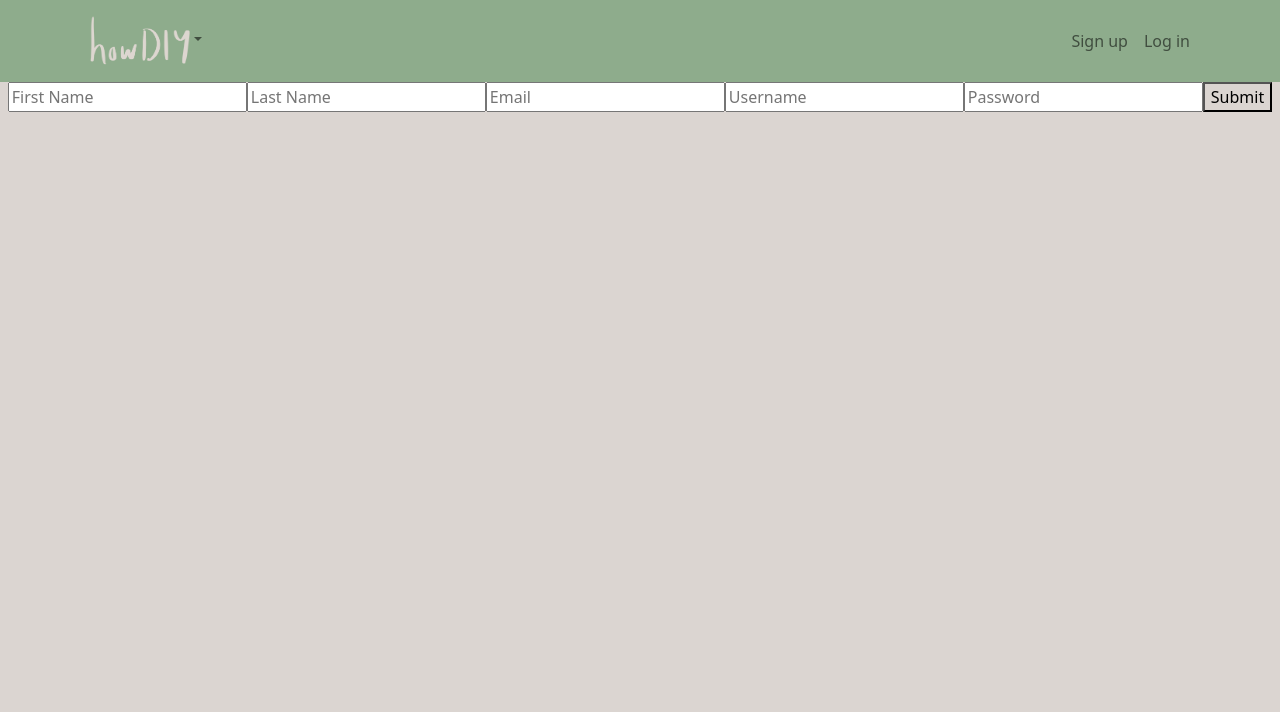
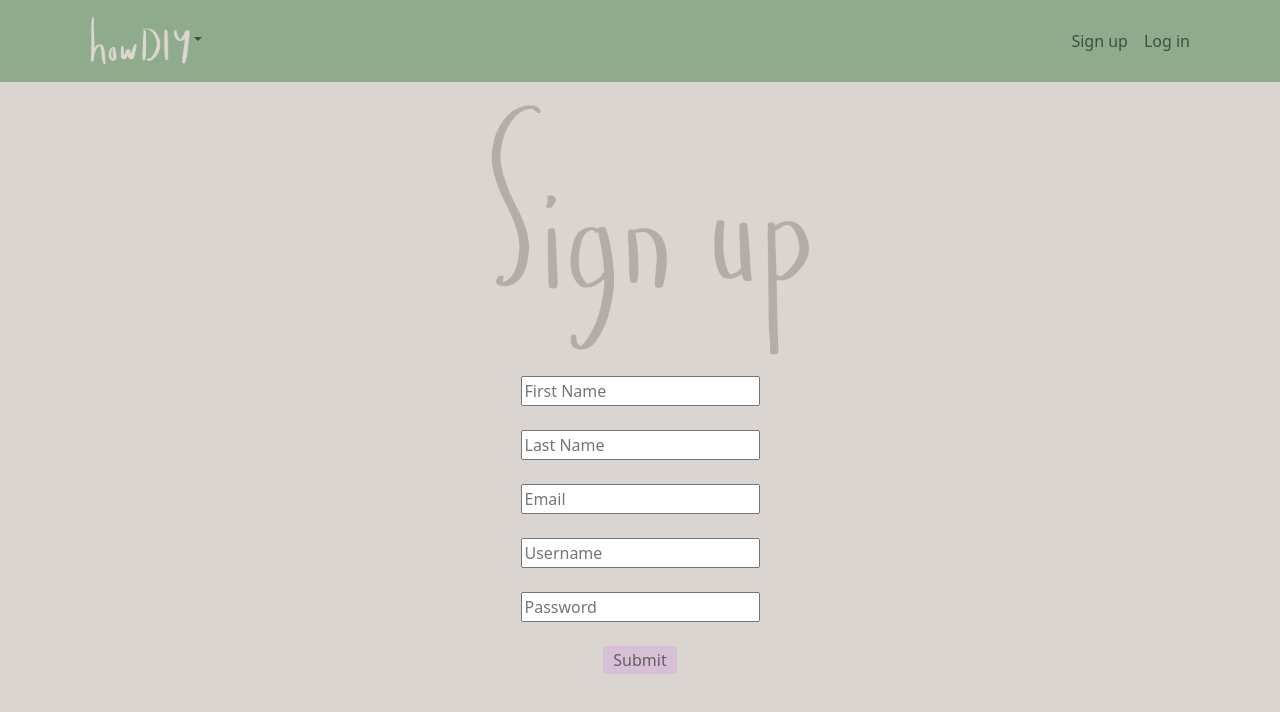
Before and after one commit to whatkimkong/howdiy-client, a React (Create React App) app: page /signup in a window 1280 px wide. Shown: the top 712 px of the page. Built offline with nearby package versions, Linux system fonts and the light colour scheme; no server answers.

Commit message:
Log in and Sign up

```diff
--- a/src/App.css
+++ b/src/App.css
@@ -51,6 +51,7 @@
   width: 100px;
   max-width: 150px;
   padding: 5px, 0px, 5px, 0px;
+  max-height: 25px;
 }
 
 .button-link:hover {
--- a/src/components/Login.jsx
+++ b/src/components/Login.jsx
@@ -1,5 +1,7 @@
 import React, { Component } from "react";
 import authService from "./services/auth-services";
+import './root.css';
+import title from "./img/Login.png";
 
 class Login extends Component {
   state = {
@@ -26,22 +28,28 @@
   render() {
     const { email, password } = this.state;
     return (
-      <div>
+      <div className="login-signup-form">
+
+        <img src={title} alt="title" className="title title-img" />
+        <div className="root-text">
         <form onSubmit={this.handleSubmit}>
           <input
             onChange={this.handleChange}
             type="text"
             name="email"
+            placeholder="Your email here"
             value={email}
-          />
+          /><br/><br/>
           <input
             onChange={this.handleChange}
             type="text"
             name="password"
+            placeholder="Your password here"
             value={password}
-          />
-          <button type="submit">Login</button>
+          /><br/><br/>
+          <button className="root-submit" type="submit">Login</button>
         </form>
+        </div>
       </div>
     );
   }
--- a/src/components/Signup.jsx
+++ b/src/components/Signup.jsx
@@ -1,5 +1,7 @@
 import React, { Component } from "react";
 import authService from "./services/auth-services";
+import './root.css';
+import title from "./img/Signup.png";
 //no axios needed here as Services/Auth-services is the master and does all the work
 
 class Signup extends Component {
@@ -38,7 +40,9 @@
   render() {
     const { firstName, lastName, email, username, password } = this.state;
     return (
-      <div>
+      <div className="login-signup-form">
+      <img src={title} alt="title" className="title title-img" />
+        <div className="root-text">
         <form onSubmit={this.handleSubmit}>
           <input
             onChange={this.handleChange}
@@ -46,37 +50,38 @@
             name="firstName"
             placeholder="First Name"
             value={firstName}
-          />
+          /><br/><br/>
           <input
             onChange={this.handleChange}
             type="text"
             name="lastName"
             placeholder="Last Name"
             value={lastName}
-          />
+          /><br/><br/>
           <input
             onChange={this.handleChange}
             type="text"
             name="email"
             placeholder="Email"
             value={email}
-          />
+          /><br/><br/>
           <input
             onChange={this.handleChange}
             type="text"
             name="username"
             placeholder="Username"
             value={username}
-          />
+          /><br/><br/>
           <input
             onChange={this.handleChange}
             type="text"
             name="password"
             placeholder="Password"
             value={password}
-          />
-          <button type="submit">Submit</button>
+          /><br/><br/>
+          <button className="root-submit" type="submit">Submit</button>
         </form>
+        </div>
       </div>
     );
   }
--- a/src/components/howdiys/HowdiyCreate.jsx
+++ b/src/components/howdiys/HowdiyCreate.jsx
@@ -7,7 +7,7 @@
 // let generateName = require("sillyname");
 import generateName from "sillyname";
 import { Accordion } from "react-bootstrap";
-import './Howdiy.css';
+import "./Howdiy.css";
 
 class HowdiyCreate extends Component {
   state = {
@@ -115,7 +115,6 @@
         }
       });
   };
-
 
   handlePreparationSubmit = (event) => {
     event.preventDefault();
--- a/src/components/howdiys/HowdiyEdit.jsx
+++ b/src/components/howdiys/HowdiyEdit.jsx
@@ -135,7 +135,7 @@
       .then((result) => {
         // console.log(result.data);
         this.setState({
-          imageUrl: result.data.imagePath,
+          productImg: result.data.imagePath,
         });
       })
       .catch(() => this.props.history.push("/500"));
--- a/src/components/root.css
+++ b/src/components/root.css
@@ -1,5 +1,11 @@
 /* LOG IN */
-
+.root-submit {
+  background-color: thistle;
+  border: none;
+  border-radius: 4px;
+  padding: 2px 10px 2px 10px;
+  color: #63605e;
+}
 
 /* SIGN UP */
 
```
